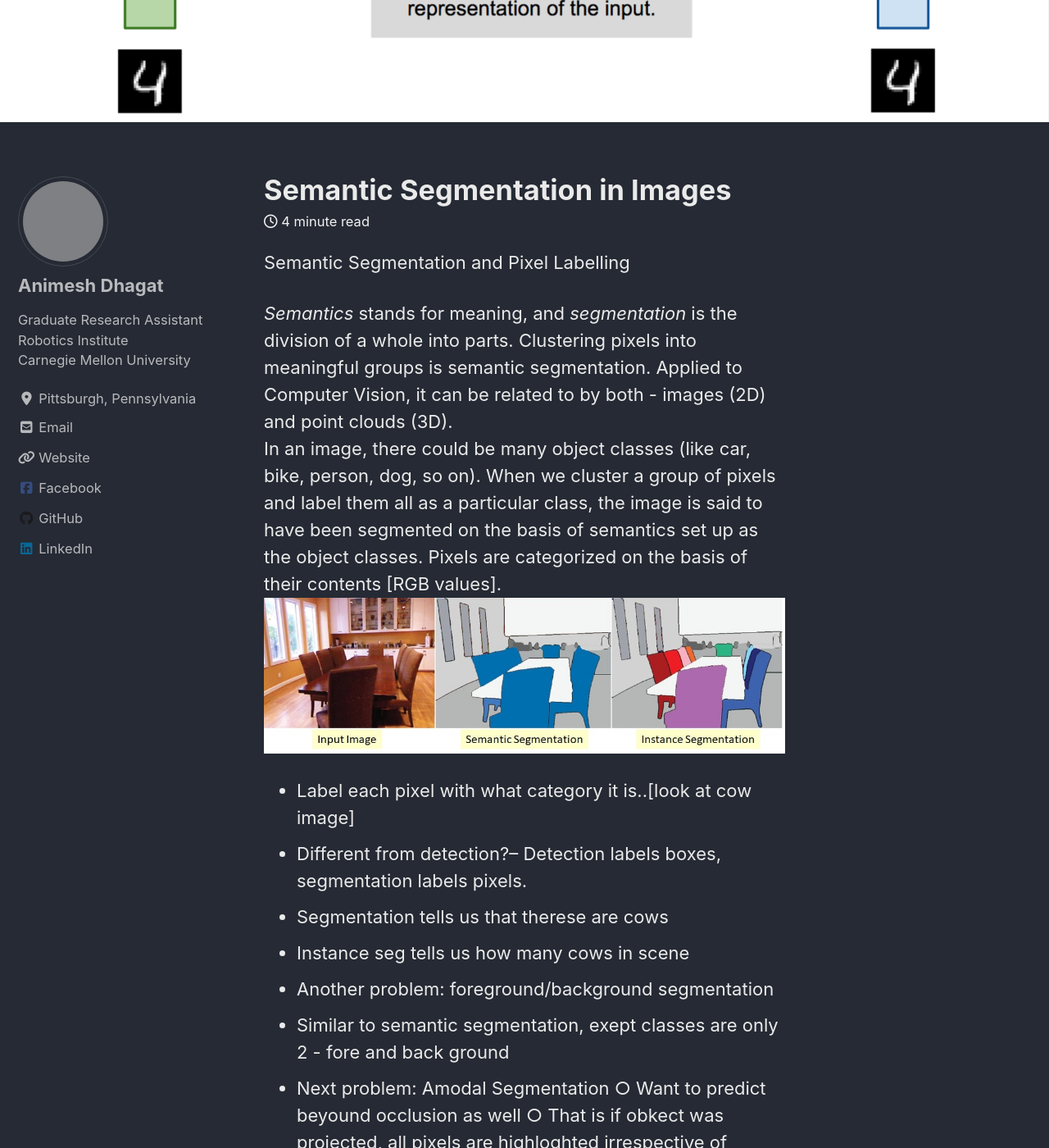
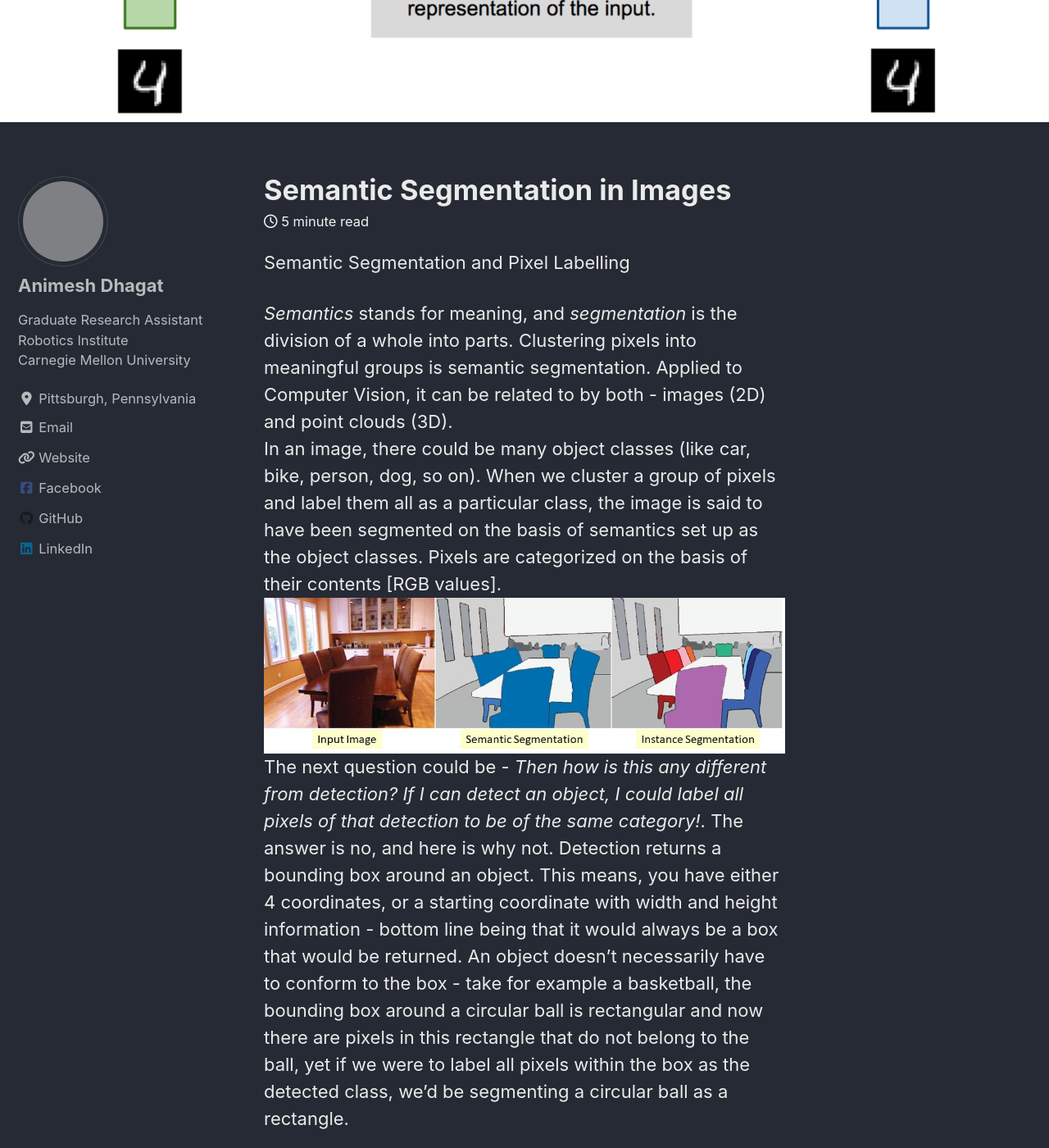
Before and after one commit to a-dhagat/Animesh, a Jekyll site: the page built from _posts/2020-02-19-img-segmentation.md, in a window 1280 px wide and 1400 px high, scrolled down 546 px. Shown: the whole window at 82% size. Built offline with Jekyll 4.4.1, drawn with Linux system fonts in a browser that asks for light colours; cached includes are drawn as plain includes; nearby versions of some CDN libraries; grey boxes are pictures that could not be loaded.

Commit message:
Update 2

```diff
--- a/_posts/2020-02-19-img-segmentation.md
+++ b/_posts/2020-02-19-img-segmentation.md
@@ -12,6 +12,8 @@ Semantic Segmentation and Pixel Labelling
 *Semantics* stands for meaning, and *segmentation* is the division of a whole into parts. Clustering pixels into meaningful groups is semantic segmentation. Applied to Computer Vision, it can be related to by both - images (2D) and point clouds (3D).
 In an image, there could be many object classes (like car, bike, person, dog, so on). When we cluster a group of pixels and label them all as a particular class, the image is said to have been segmented on the basis of semantics set up as the object classes. Pixels are categorized on the basis of their contents [RGB values].
 ![Figure 1: Semantic Segmentation on an image of cows](../images/semantic_seg_fig1.jpg "Figure 1: Semantic Segmentation on an image of cows")
+The next question could be - *Then how is this any different from detection? If I can detect an object, I could label all pixels of that detection to be of the same category!*. The answer is no, and here is why not. Detection returns a bounding box around an object. This means, you have either 4 coordinates, or a starting coordinate with width and height information - bottom line being that it would always be a box that would be returned. An object doesn't necessarily have to conform to the box - take for example a basketball, the bounding box around a circular ball is rectangular and now there are pixels in this rectangle that do not belong to the ball, yet if we were to label all pixels within the box as the detected class, we'd be segmenting a circular ball as a rectangle.
+
 - Label each pixel with what category it is..[look at cow image]
 - Different from detection?-- Detection labels boxes, segmentation labels pixels.
 - Segmentation tells us that therese are cows
```
